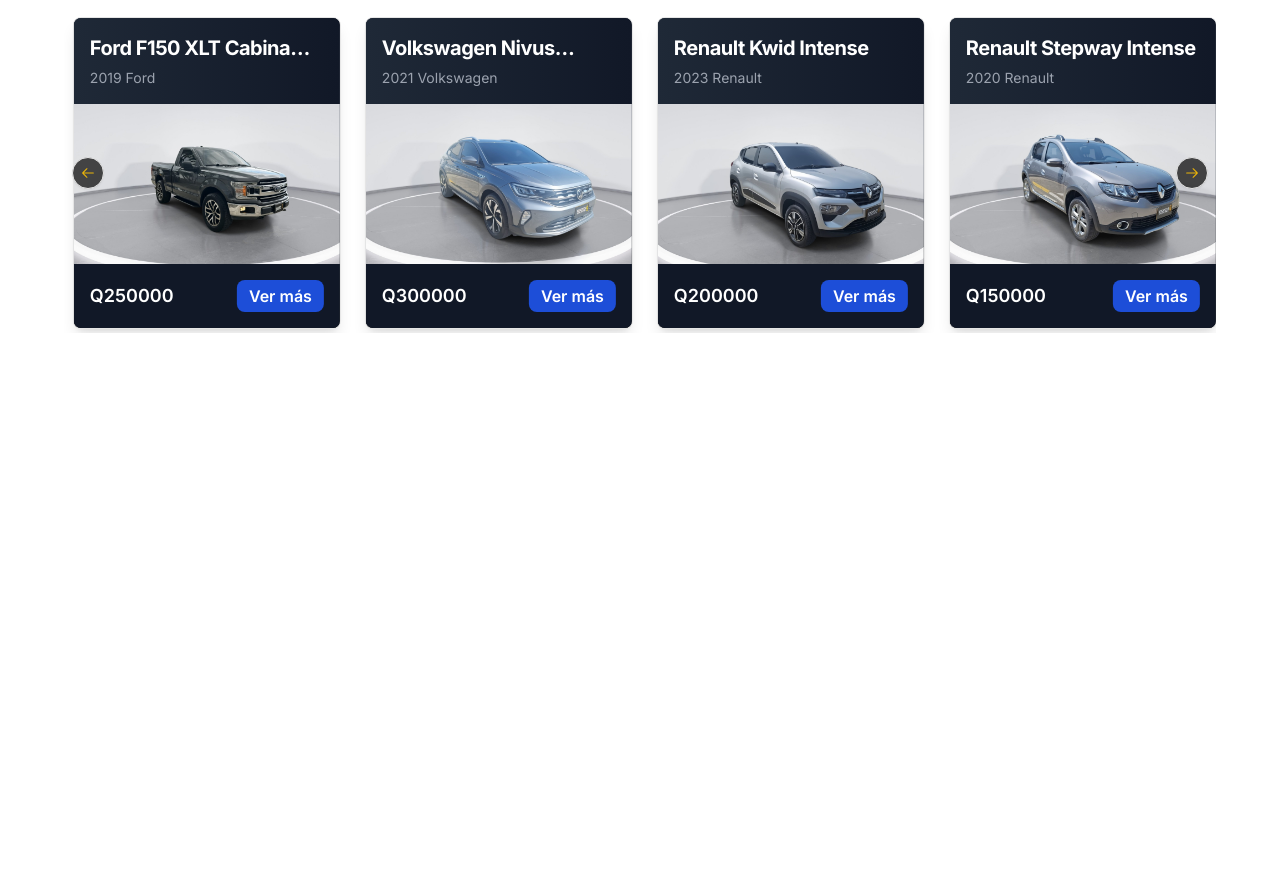
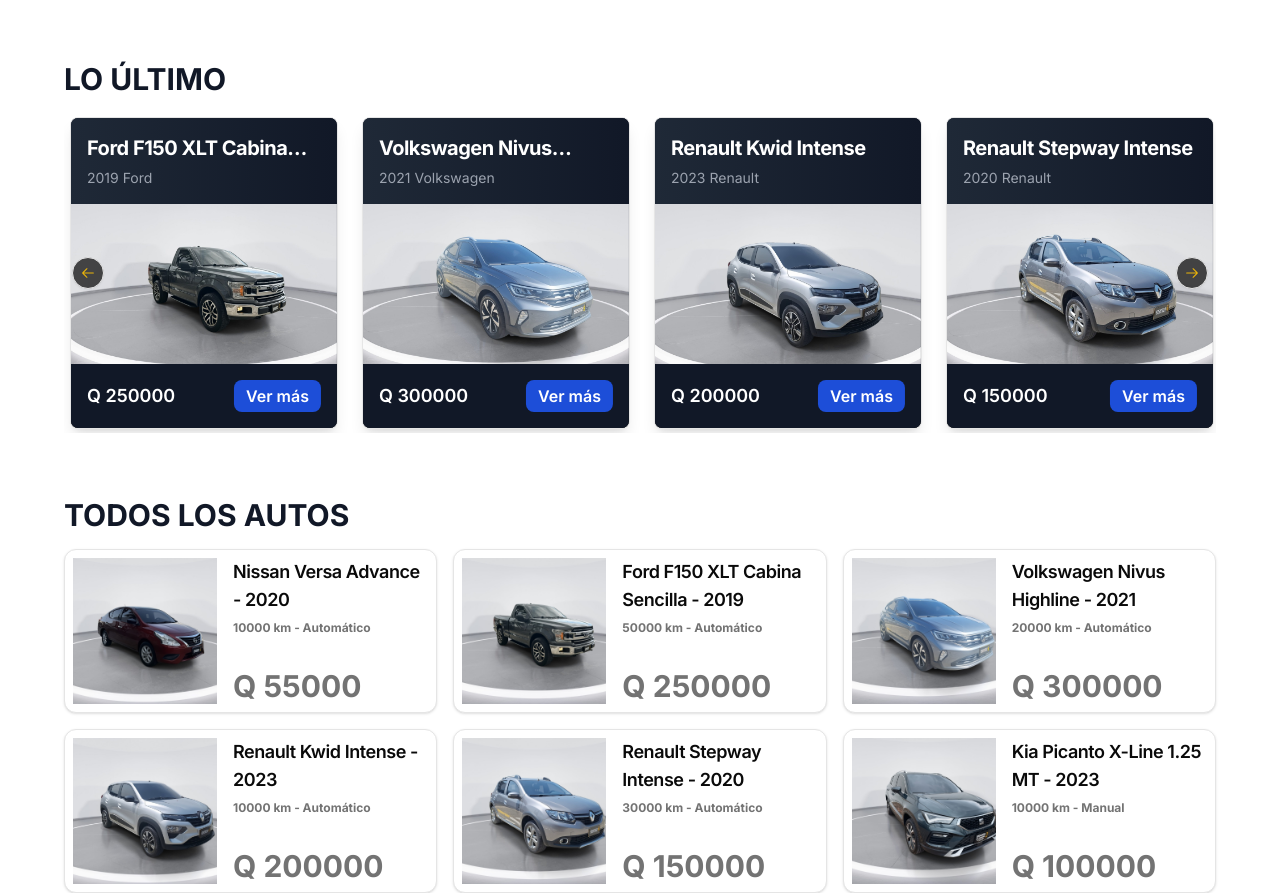
Before and after one commit to sanic16/predio-henry-ajquejay, a Next.js app: page / in a window 1280 px wide. Shown: the part 675-1568 px from the top of the page. Before the commit the page ends 1008 px from the top, so only its background shows below. Built offline with nearby package versions, Linux system fonts and the light colour scheme.

Commit message:
general section

```diff
--- a/src/app/autos/[id]/page.tsx
+++ b/src/app/autos/[id]/page.tsx
@@ -1,4 +1,4 @@
-import CarSlideshowThumbnails from "@/components/cards-slideshow/CarSlideshowThumbnails";
+import CarSlideshowThumbnails from "@/components/slideshows/CarSlideshowThumbnails";
 import { cars_data } from "@/data/cars";
 import { notFound } from "next/navigation";
 
--- a/src/app/globals.css
+++ b/src/app/globals.css
@@ -18,7 +18,7 @@
 
 /* custom-utilities.css */
 .custom-container {
-  @apply w-[90%] mx-auto;
+  @apply w-[90%] max-w-[1280px] mx-auto;
 
   /* Apply the smaller width for small screens */
   /* @screen sm {
--- a/src/app/page.tsx
+++ b/src/app/page.tsx
@@ -1,11 +1,13 @@
 import Banner from "@/components/Banner";
 import CardsCarousel from "@/components/carousels/CardsCarousel";
+import CardCollection from "@/components/collections/CardCollection";
 
 export default function Home() {
   return (
-    <>
+    <div className="custom-container mx-auto">
       <Banner />
       <CardsCarousel />
-    </>
+      <CardCollection />
+    </div>
   );
 }
--- a/src/components/Banner.tsx
+++ b/src/components/Banner.tsx
@@ -10,7 +10,7 @@
 import Image from "next/image";
 const Banner = () => {
   return (
-    <div className="custom-container mx-auto h-[70vh] mt-4">
+    <div className="h-[70vh] mt-4">
       <Carousel
         opts={{
           align: "start",
--- /dev/null
+++ b/src/components/cards/CardCar.tsx
@@ -0,0 +1,65 @@
+import React from "react";
+import {
+  Card,
+  CardContent,
+  CardDescription,
+  CardHeader,
+  CardTitle,
+} from "../ui/card";
+import Link from "next/link";
+import Image from "next/image";
+export interface CardCarSliderProps {
+  id: number;
+  title: string;
+  image: {
+    src: string;
+    width: number;
+    height: number;
+  };
+  model: {
+    year: number;
+    make: string;
+  };
+  price: number;
+  mileage?: number;
+  transmission?: string;
+}
+const CardCar: React.FC<CardCarSliderProps> = ({
+  id,
+  title,
+  image,
+  model,
+  price,
+  mileage,
+  transmission,
+}) => {
+  return (
+    <Link
+      href={`/autos/${model.make}-${model.year}-${id}`}
+      className="block color-gray-900 text-base font-bold cursor-pointer w-full min-w-[280px] sm:min-w-[320px]"
+    >
+      <Card className="flex">
+        <CardHeader className="w-full flex flex-col justify-between p-2">
+          <CardTitle className="line-clamp-2 text-lg sm:line-clamp-none md:line-clamp-2 lg:line-clamp-none xl:line-clamp-2">
+            {title} - {model.year}
+          </CardTitle>
+          <CardDescription className="flex flex-col justify-between gap-2 sm:gap-4 md:gap-8 sm:h-full md:h-auto lg:h-full xl:h-auto">
+            <span className="text-xs">
+              {mileage} km - {transmission}
+            </span>
+            <span className="text-2xl sm:text-3xl">Q {price}</span>
+          </CardDescription>
+        </CardHeader>
+        <CardContent className="w-32 min-w-32 max-w-32 aspect-auto sm:w-40 sm:min-w-40 sm:max-w-40 sm:aspect-square flex p-2 -order-1">
+          <Image
+            src={image}
+            alt={title}
+            className="block w-full h-full object-cover"
+          />
+        </CardContent>
+      </Card>
+    </Link>
+  );
+};
+
+export default CardCar;
--- a/src/components/cards/CardCarSlider.tsx
+++ b/src/components/cards/CardCarSlider.tsx
@@ -31,7 +31,7 @@
   id,
 }) => {
   return (
-    <Card className="h-full transition-transform transform hover:scale-105 bg-gradient-to-b from-gray-900 via-gray-800 to-black shadow-lg rounded-lg overflow-hidden">
+    <Card className="h-full transition-transform duration-300 transform hover:scale-105 bg-gradient-to-b from-gray-900 via-gray-800 to-black shadow-lg rounded-lg overflow-hidden">
       <CardHeader className="bg-gradient-to-r from-gray-800 to-gray-900 p-4 text-white">
         <CardTitle className="text-xl font-bold line-clamp-1">
           {title}
@@ -52,7 +52,7 @@
         </div>
       </CardContent>
       <CardFooter className="bg-gray-900 p-4 text-white flex items-center justify-between">
-        <p className="text-lg font-semibold">Q{price}</p>
+        <p className="text-lg font-semibold">Q {price}</p>
         <Link
           href={`/autos/${model.make}-${model.year}-${id}`}
           className="bg-blue-700 hover:bg-blue-800 text-white font-semibold py-1 px-3 rounded-lg transition-all"
--- a/src/components/carousels/CardsCarousel.tsx
+++ b/src/components/carousels/CardsCarousel.tsx
@@ -9,10 +9,13 @@
 import Autoplay from "embla-carousel-autoplay";
 import CardCarSlider from "@/components/cards/CardCarSlider";
 import { cars_data } from "@/data/cars";
+import SectionHeading from "../headings/SectionHeading";
 
 const CardsCarousel = () => {
   return (
-    <div className="custom-container mt-4">
+    <section className="mt-12">
+      <SectionHeading title="Lo Último" align="left" />
+      <div>
         <Carousel
           opts={{
             align: "start",
@@ -41,6 +44,7 @@
           <CarouselPrevious className="absolute top-1/2 left-2 transform -translate-y-1/2 bg-black/70 text-yellow-500 hover:bg-yellow-500/70 hover:text-black" />
         </Carousel>
       </div>
+    </section>
   );
 };
 
--- /dev/null
+++ b/src/components/collections/CardCollection.tsx
@@ -0,0 +1,18 @@
+import { cars_data } from "@/data/cars";
+import CardCar from "../cards/CardCar";
+import SectionHeading from "../headings/SectionHeading";
+
+const CardCollection = () => {
+  return (
+    <section className="mt-12">
+      <SectionHeading title="Todos los autos" align="left" />
+      <div className="grid grid-cols-1 md:grid-cols-2 xl:grid-cols-3 gap-4">
+        {cars_data.map((car) => (
+          <CardCar key={car.id} {...car} image={car.images[0]} />
+        ))}
+      </div>
+    </section>
+  );
+};
+
+export default CardCollection;
--- /dev/null
+++ b/src/components/headings/SectionHeading.tsx
@@ -0,0 +1,15 @@
+import React from "react";
+
+interface SectionHeadingProps {
+  title: string;
+  align: "center" | "left" | "right";
+}
+const SectionHeading: React.FC<SectionHeadingProps> = ({ title, align }) => {
+  return (
+    <div className={`py-4 text-${align} uppercase`}>
+      <h2 className="text-3xl font-bold text-gray-900">{title}</h2>
+    </div>
+  );
+};
+
+export default SectionHeading;
--- a/src/data/cars.ts
+++ b/src/data/cars.ts
@@ -130,6 +130,7 @@
     },
     condition: "Nuevo",
     transmission: "Automático",
+    mileage: 10000,
     location: "Chimaltenango",
   },
   {
@@ -164,6 +165,7 @@
       capacity: "1.25L",
     },
     condition: "Nuevo",
+    mileage: 10000,
     transmission: "Manual",
     location: "Chimaltenango",
   },
```
Also changed, not shown: src/components/slideshows/CarSlideshow.tsx (renamed from src/components/cards-slideshow/CarSlideshow.tsx), src/components/slideshows/CarSlideshowThumbnails.tsx (renamed from src/components/cards-slideshow/CarSlideshowThumbnails.tsx). Lines whose indentation alone changed are shown as unchanged.
